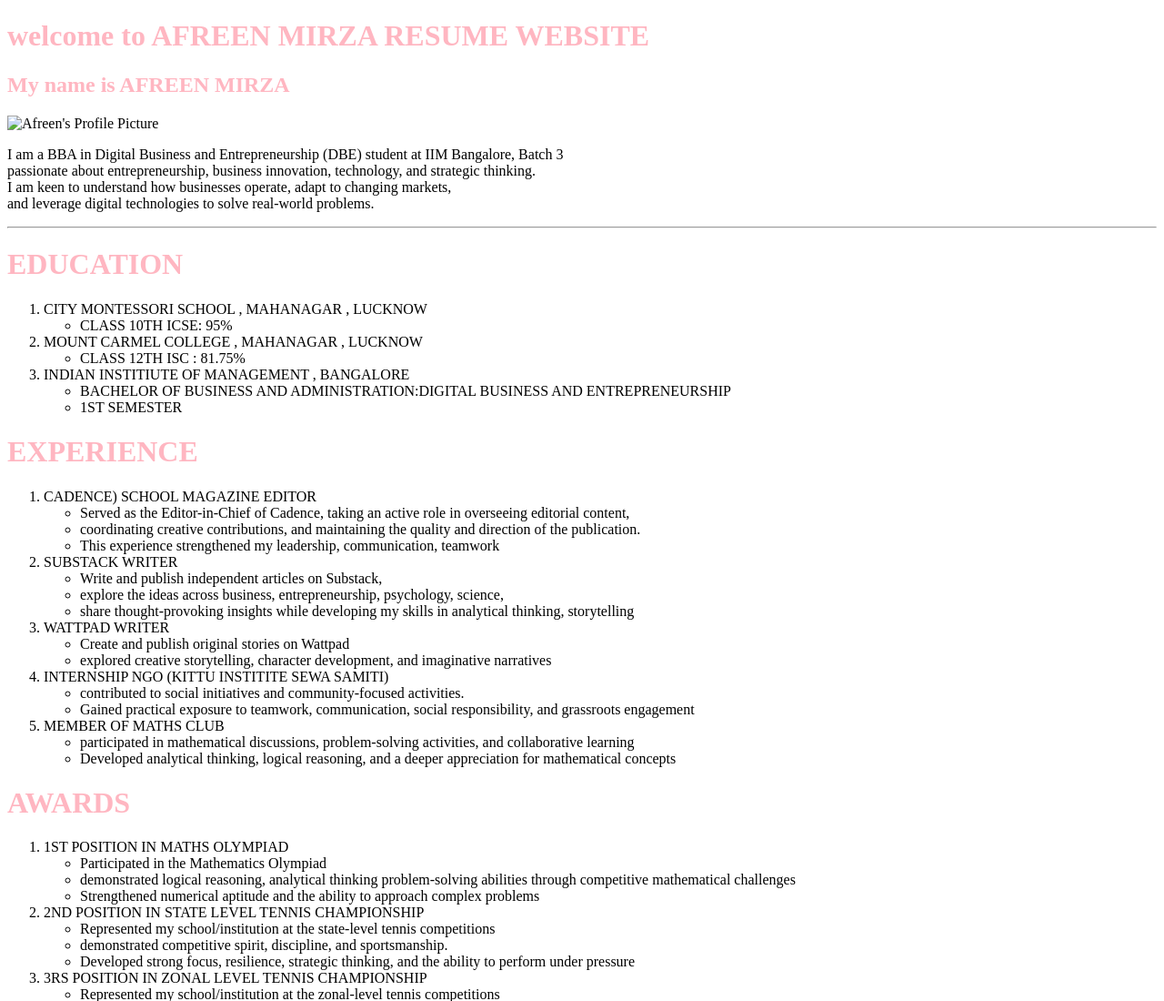
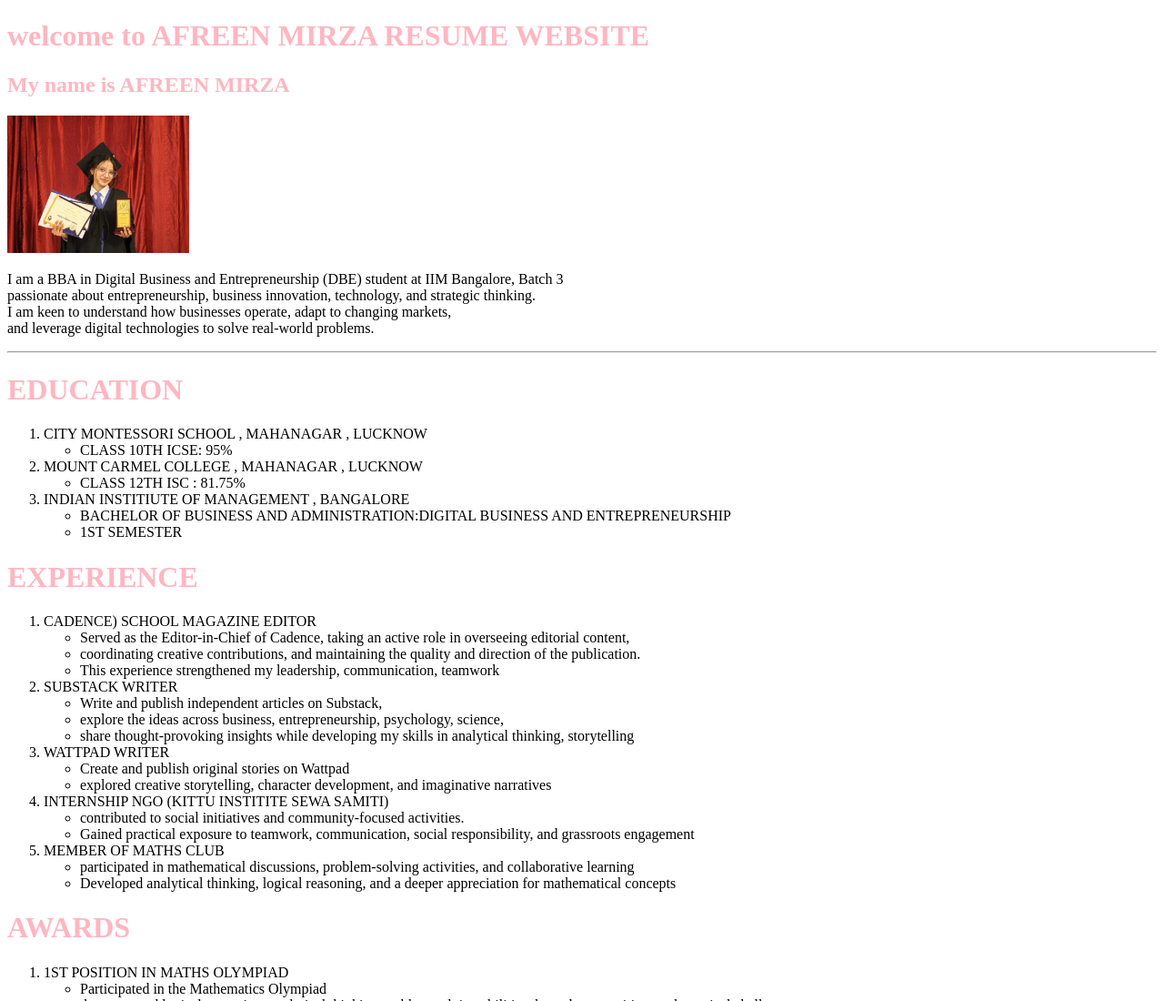
Before and after one commit to Afreen051/26120112_Afreenmirza_MTproject, a plain HTML site: page index.html in a window 1280 px wide. Shown: the top 1100 px of the page at 91% size. Drawn offline with Linux system fonts and the light colour scheme.

Commit message:
Fix HTML structure and update contact information

```diff
--- a/index.html
+++ b/index.html
@@ -8,7 +8,7 @@
 <body>
     <h1 style="color:lightpink" >welcome to AFREEN MIRZA RESUME WEBSITE</h1>
     <h2 style="color:lightpink">My name is AFREEN MIRZA </h2>
-    <img src="/Users/afreenmirza150gmail.com/Downloads/afreenmirzaresume.jpg"
+   <img src="WhatsApp Image 2026-11-15 at 1.08.29 PM.jpeg"
      alt="Afreen's Profile Picture"
      width="200">
     <P>I am a BBA in Digital Business and Entrepreneurship (DBE) student at IIM Bangalore, Batch 3 <br/>
```
